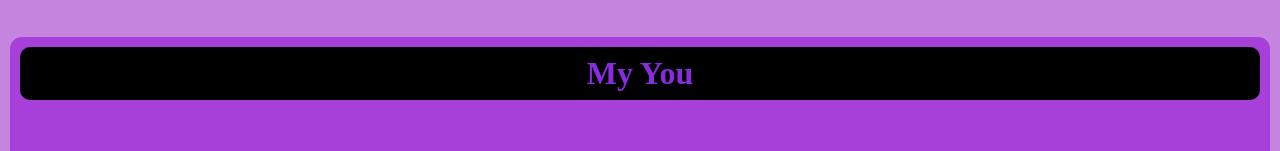
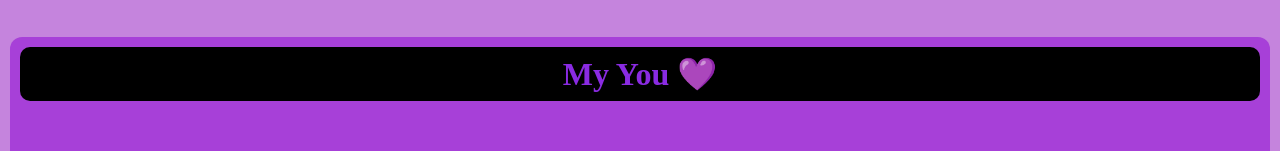
Before and after one commit to Sug4m/17thmonthsary, a plain HTML site: page memories.html in a window 1280 px wide. Shown: the part 236-387 px from the top of the page. Drawn offline with Linux system fonts and the light colour scheme.

Commit message:
Updated memories.html

```diff
--- a/memories.html
+++ b/memories.html
@@ -12,7 +12,7 @@
         <p>Sobrang layo na ng narating natin love, we have so many memories na, pero sobrang linaw pa sa aking ala-ala nung una tayong nagkakilala and usap. We didn’t really expect na magtatagal tayo ng ganito, dahil akala natin nung una di tayo masyadong magtatagal dahil sa mga doubts and trust issues from our past relationships. But now, we don't have doubts and trust issue's anymore about sa relationship natin, we are confident na nasa tamang tao na us ehheeh. I'm so happy na nakilala kita aking binibini 😍 AHAHAHAHAHAH.<br>
         So ayun this is our memories, lahat gusto kong balikan eh maliban sa mga away natin HAHAAHA mwa. I LOVE YOU MWA MWA</p>
         <div class="content">
-            <h1>My You</h1>
+            <h1>My You 💜</h1>
             <p>Click the button to play music</p>
             <button id="musicBtn">Play Music 🎵</button>
         </div>
```
